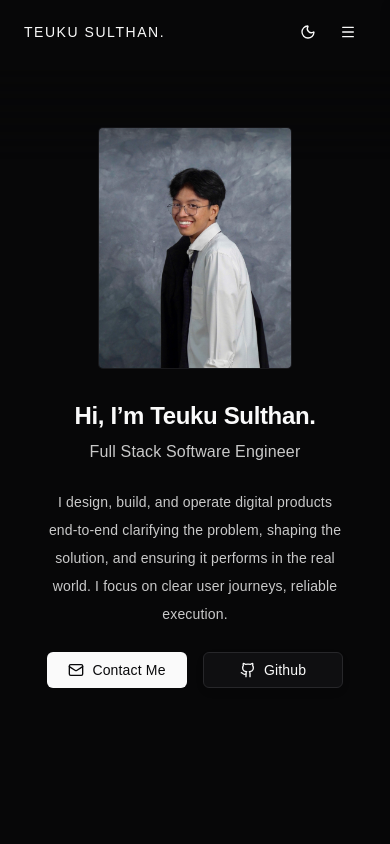
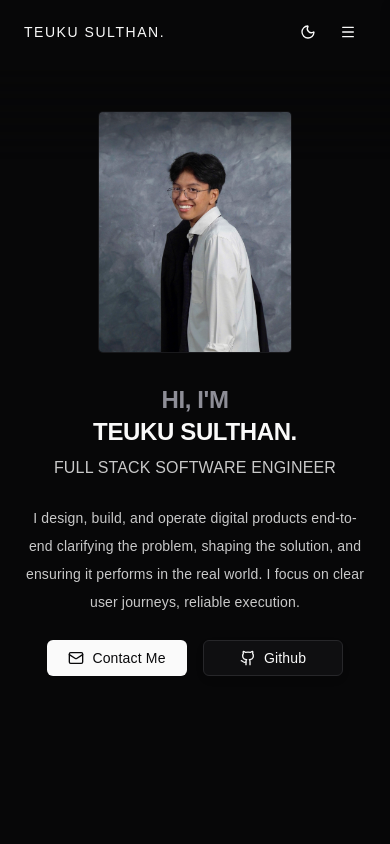
Before and after one commit to teukusulthan/personal-web, a Next.js app: page / in a window 390 px wide. Shown: the top 844 px of the page. Built offline with nearby package versions, Linux system fonts and the light colour scheme.

Commit message:
fix: hero section responsivity

```diff
--- a/components/Hero.tsx
+++ b/components/Hero.tsx
@@ -6,14 +6,11 @@ import Link from "next/link";
 
 export default function Hero() {
   return (
-    <section
-      id="hero"
-      className="h-screen px-5 md:px-10 pt-20 sm:pt-0 md:pt-20 "
-    >
-      <div className="mx-auto flex h-full max-w-7xl items-start md:items-center pt-12 sm:pt-16 md:pt-0 px-6 sm:px-8 md:px-12 lg:px-20">
+    <section id="hero" className="h-screen md:px-10 pt-20 sm:pt-0 md:pt-20 ">
+      <div className="mx-auto flex h-full max-w-7xl items-start md:items-center pt-8 sm:pt-16 md:pt-0 px-6 sm:px-8 md:px-12 lg:px-20">
         <div className="grid w-full grid-cols-1 items-center gap-8 md:grid-cols-12">
           <div className="order-1 md:order-2 md:col-span-5">
-            <div className="mx-auto w-48 sm:w-56 md:w-64 lg:w-80">
+            <div className="mx-auto w-48 sm:w-56 lg:w-80">
               <div className="relative aspect-4/5 overflow-hidden rounded-md ring-1 ring-border/60">
                 <Image
                   src={sulthan}
@@ -29,10 +26,13 @@ export default function Hero() {
 
           <div className="order-2 md:order-1 md:col-span-7 text-center md:text-left">
             <h1 className="text-2xl font-bold tracking-tight sm:text-4xl lg:text-5xl">
-              Hi, I’m Teuku Sulthan.
+              <span className="block md:inline text-muted-foreground">
+                HI, I'M{" "}
+              </span>
+              TEUKU SULTHAN.
             </h1>
             <h2 className="mt-2 text-md text-foreground/80 sm:text-2xl">
-              Full Stack Software Engineer
+              FULL STACK SOFTWARE ENGINEER
             </h2>
             <p className="mt-6 max-w-2xl text-sm leading-7 text-foreground/80 sm:text-md mx-auto md:mx-0">
               I design, build, and operate digital products end-to-end
```
